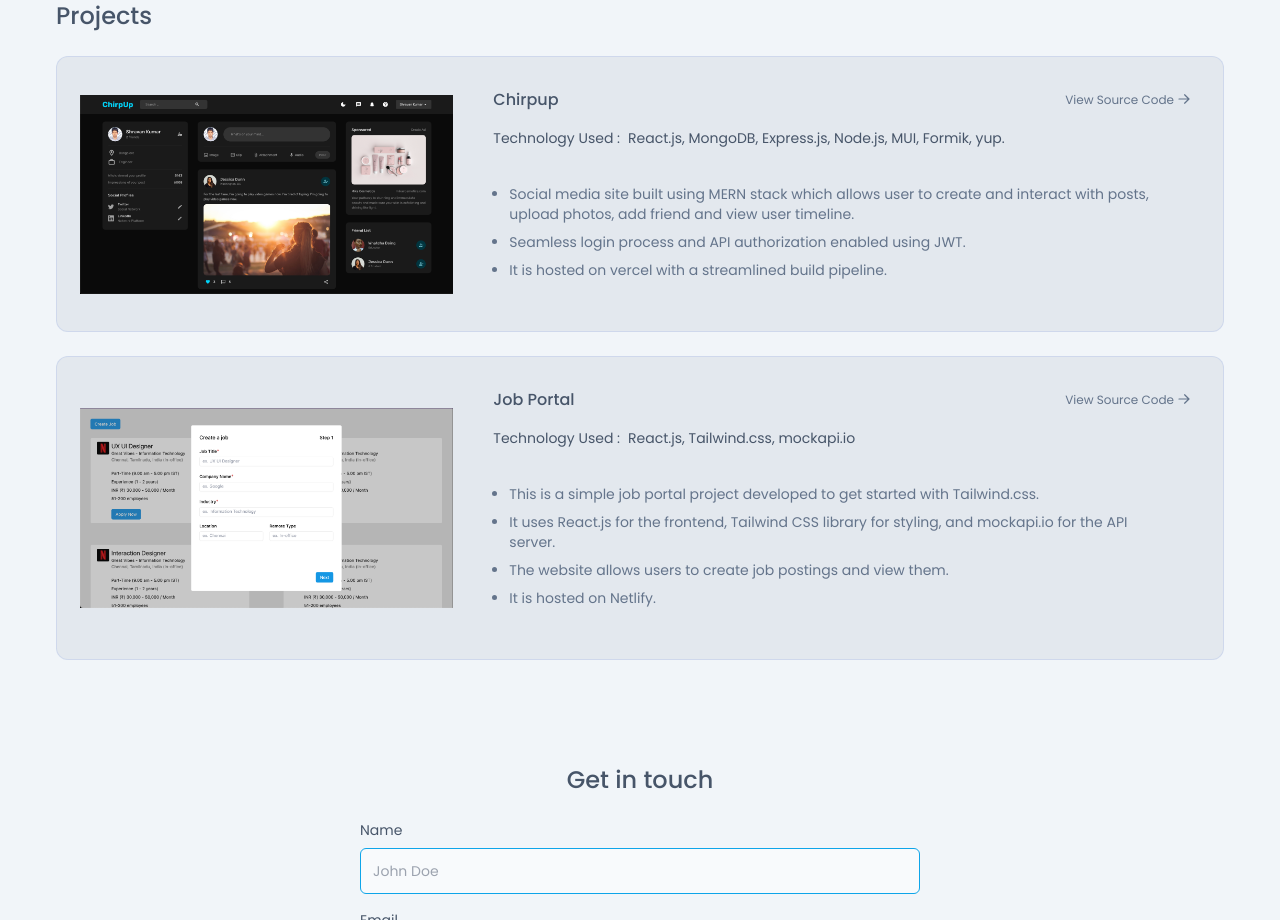
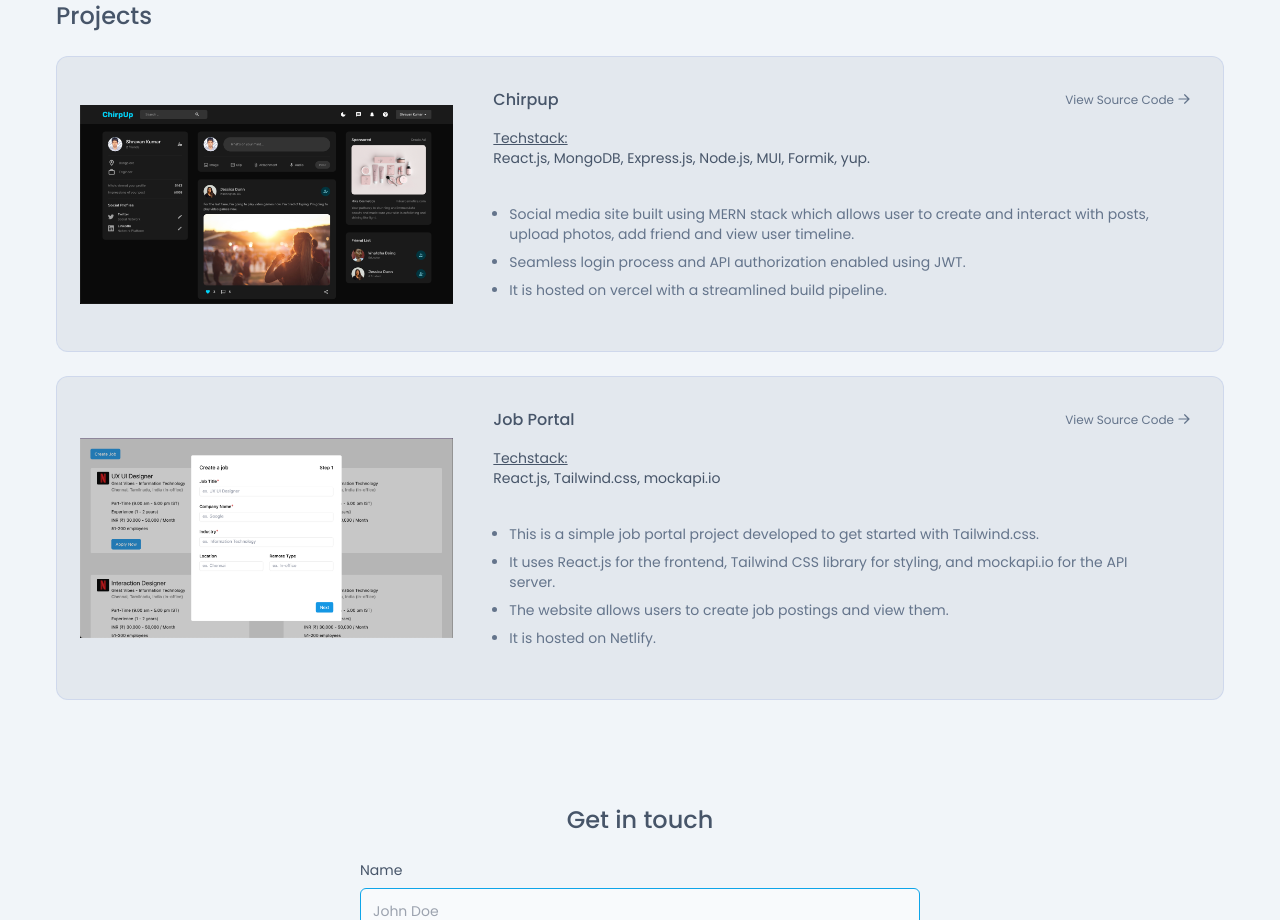
Before and after one commit to shrvnkmr/shrvnkmr-portfolio, a Next.js app: page / in a window 1280 px wide. Shown: the part 1940-2860 px from the top of the page. Built offline with nearby package versions, Linux system fonts and the light colour scheme.

Commit message:
updated resume

```diff
--- a/components/ProjectCard.tsx
+++ b/components/ProjectCard.tsx
@@ -32,7 +32,7 @@ const ProjectCard = ({
         alt="Job Portal"
         onClick={() => window.open(hostedURL)}
       />
-      <div className="mb-auto w-full flex flex-col gap-2 p-2">
+      <div className="mb-auto flex w-full flex-col gap-2 p-2">
         <div className="flex items-center">
           <h4 className="font-medium">{name}</h4>
           <a
@@ -63,8 +63,10 @@ const ProjectCard = ({
           </a>
         </div>
         <div className="mr-auto flex gap-2 py-2 text-sm">
-          <h5 className="whitespace-nowrap">{techUsedText}</h5>
-          <p>{techStack}</p>
+          <h5>
+            <p className="underline">{techUsedText}</p>
+            {techStack}
+          </h5>
         </div>
         <div className="mr-auto flex gap-2 p-4 text-sm text-slate-500">
           <ul className="list-disc">
--- a/content/textContent.ts
+++ b/content/textContent.ts
@@ -138,7 +138,7 @@ export const textContent: TextContent = {
   projects: {
     sectionTitle: "Projects",
     sourceCodeText: "View Source Code",
-    techUsedText: "Technology Used :",
+    techUsedText: "Techstack: ",
     project: [
       {
         name: "Chirpup",
```
Also changed, not shown: 1 other file (tests, documents, lock files or other folders).
